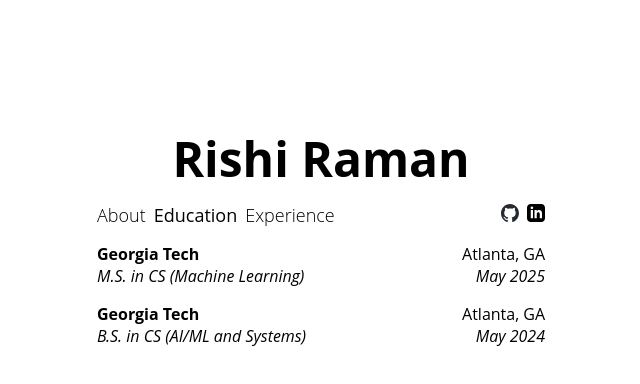
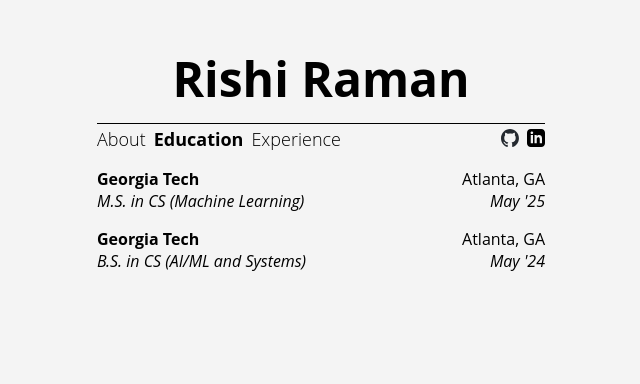
Before and after one commit to r15h1raman/r15h1raman.github.io, a React (Vite) app: page /education in a window 1280 px wide. Shown: the part 134-518 px from the top of the page, without its empty margins (319-959 px from the left). Built offline with nearby package versions, Linux system fonts and the light colour scheme; a web font is replaced by a local one.

Commit message:
Fixed phone scaling issues

```diff
--- a/src/App.css
+++ b/src/App.css
@@ -2,12 +2,23 @@
   border: 1px solid red;
 } */
 .app {
-  margin-top: 30vh;
   display: flex;
   flex-direction: column;
   justify-content: center;
-  min-width: 28em;
-  max-width: 28em;
+  margin-left: 1.5em;
+  margin-right: 1.5em;
+
+  margin-top: 10vh;
+  min-width: 22em;
+  max-width: 22em;
+}
+
+@media (min-width: 1025px) {
+  .app {
+    margin-top: 20vh;
+    max-width: 28em;
+    min-width: 28em;
+  }
 }
 
 h1 {
@@ -19,9 +30,10 @@
 }
 
 .navbar {
-  margin-top: 0;
+  padding-top: 0.2em;
   display: flex;
   justify-content: space-between;
+  border-top: 1px solid black;
 }
 
 .navbar-left {
@@ -43,11 +55,11 @@
 }
 
 nav a.active {
-  font-weight: 500;
+  font-weight: 700;
 }
 
 nav a:hover {
-  font-weight: 500;
+  font-weight: 700;
 }
 
 nav a:link,
@@ -56,6 +68,7 @@
 }
 
 .icon {
+  margin-top: 0.1em;
   width: 1em;
   height: 1em;
   transition: width 0.1s ease-in-out;
--- a/src/components/Education.tsx
+++ b/src/components/Education.tsx
@@ -6,13 +6,13 @@
         "Georgia Tech",
         "Atlanta, GA",
         "M.S. in CS (Machine Learning)",
-        "May 2025"
+        "May '25"
       )}
       {EducationEntry(
         "Georgia Tech",
         "Atlanta, GA",
         "B.S. in CS (AI/ML and Systems)",
-        "May 2024"
+        "May '24"
       )}
     </div>
   );
--- a/src/components/Experience.tsx
+++ b/src/components/Experience.tsx
@@ -7,22 +7,22 @@
         "Palantir Technologies",
         "New York, NY",
         "Incoming Software Engineer",
-        "August 2025",
+        "Aug '25",
         "???"
       )}
       {ExperienceEntry(
         "AWS SageMaker",
         "Seattle, WA",
         "Software Engineer Intern",
-        "May 2024",
-        "Aug 2024"
+        "May '24",
+        "Aug '24"
       )}
       {ExperienceEntry(
         "Comcast TPX",
         "Philadelphia, PA",
         "Software Engineer Intern",
-        "May 2023",
-        "Aug 2023"
+        "May '23",
+        "Aug '23"
       )}
     </div>
   );
--- a/src/index.css
+++ b/src/index.css
@@ -8,4 +8,5 @@
   display: flex;
   justify-content: center;
   flex-direction: row;
+  background-color: rgb(244, 244, 244);
 }
```
